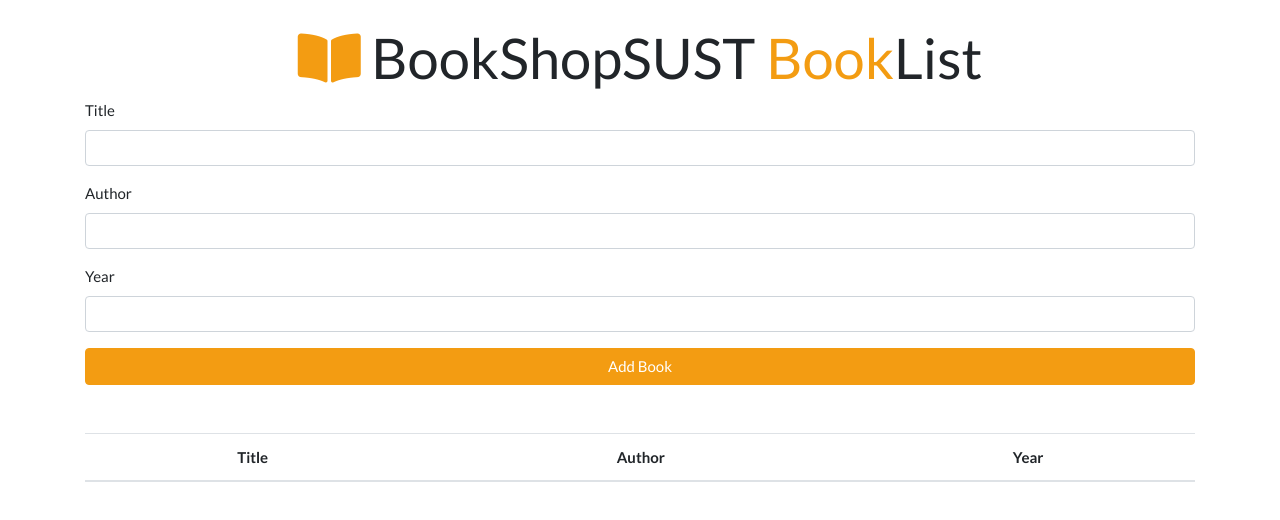
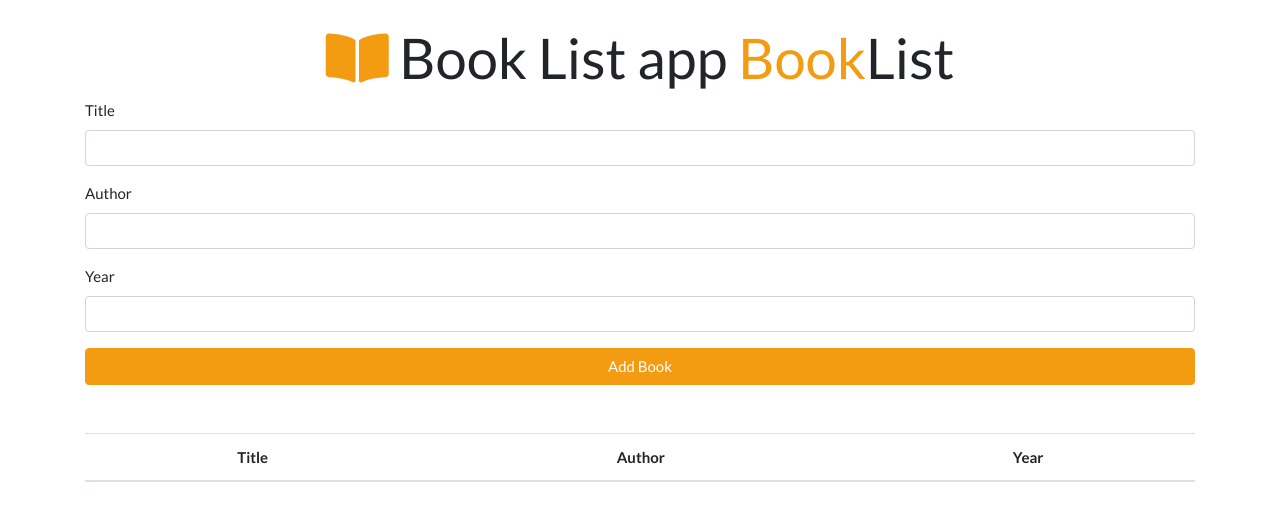
Before and after one commit to nowshin1/BookList, a plain HTML site: page finished/index.html in a window 1280 px wide. Drawn offline with nearby package versions, Linux system fonts and the light colour scheme.

Commit message:
Update index.html

```diff
--- a/finished/index.html
+++ b/finished/index.html
@@ -11,11 +11,11 @@
       crossorigin="anonymous"
     />
     <link rel="stylesheet" href="https://bootswatch.com/4/flatly/bootstrap.min.css" />
-    <title>My BookList App</title>
+    <title>Book List App</title>
   </head>
   <body>
     <div class="container mt-4">
-      <h1 class="display-4 text-center"><i class="fas fa-book-open text-warning"></i> BookShopSUST<span class="text-warning"> Book</span>List</h1>
+      <h1 class="display-4 text-center"><i class="fas fa-book-open text-warning"></i> Book List app <span class="text-warning"> Book</span>List</h1>
       <form id="book-form">
         <div class="form-group">
           <label for="title">Title</label>
```
